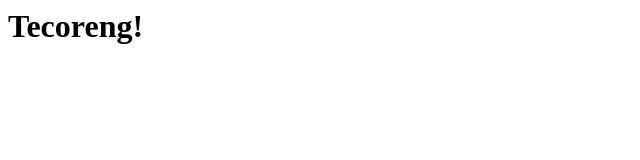
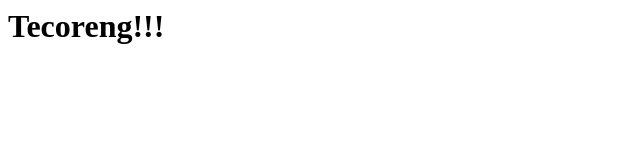
Before and after one commit to tecoreng/tecoreng.github.io, a plain HTML site: page index.html in a window 1280 px wide. Shown: the full height of the page, 0-640 px from the left. Drawn offline with Linux system fonts and the light colour scheme.

Commit message:
Update index.html

```diff
--- a/index.html
+++ b/index.html
@@ -1 +1 @@
-<h1>Tecoreng!</h1>
+<h1>Tecoreng!!!</h1>
```
